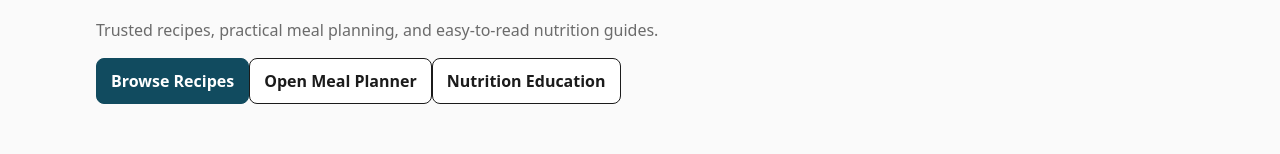
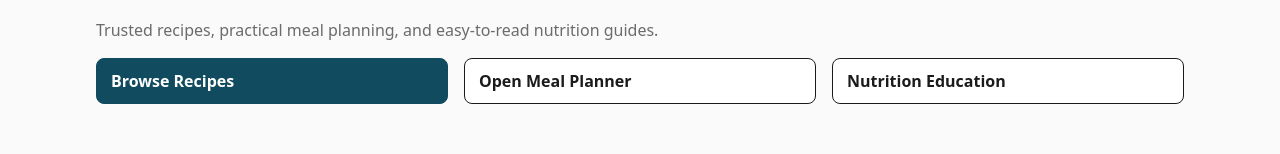
Before and after one commit to Dy1anL1/5032-Nutrition-Education, a Vue app: page / in a window 1280 px wide. Shown: the part 175-329 px from the top of the page. Built offline with nearby package versions, Linux system fonts and the light colour scheme.

Commit message:
small change

```diff
--- a/src/assets/main.css
+++ b/src/assets/main.css
@@ -130,3 +130,9 @@ textarea:focus {
 .hero p {
   color: var(--muted);
 }
+
+/* Grid */
+.grid {
+  display: grid;
+  gap: 16px;
+}
```
